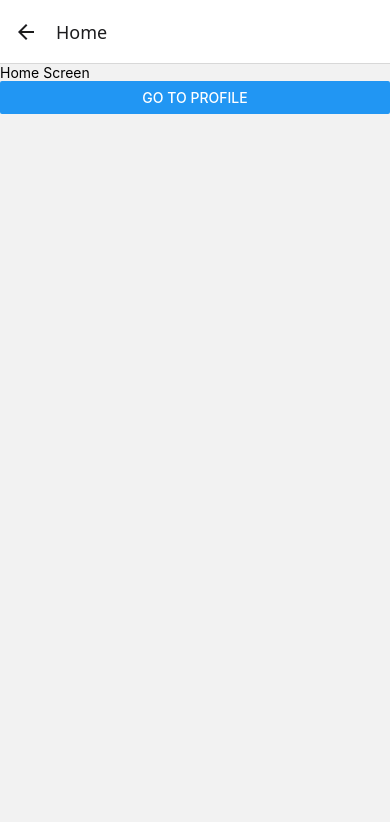
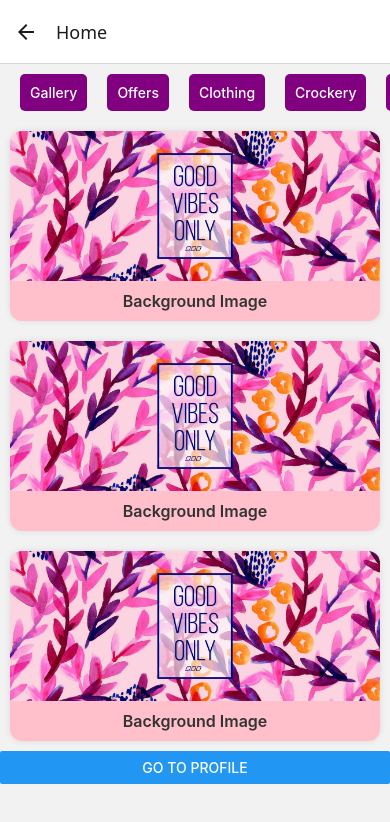
Before and after one commit to AlizaKhan3/React-Native-App, a React Native app: screen /Home in a window 390 px wide. Shown: the top 822 px of the page. Built offline with nearby package versions, Linux system fonts and the light colour scheme.

Commit message:
Added Horizontal scroll in tabs

```diff
--- a/AppNavigation/index.jsx
+++ b/AppNavigation/index.jsx
@@ -24,7 +24,6 @@ const Index = () => {
                 <Stack.Screen name="Profile" component={Profile} />
                 <Stack.Screen name="Dashboard" component={Dashboard} />
                 <Stack.Screen name="Signup" component={Signup} />
-
             </Stack.Navigator>
         </NavigationContainer >
     )
--- /dev/null
+++ b/components/Card.jsx
@@ -0,0 +1,46 @@
+import React from "react";
+import { View, Text, Image, StyleSheet } from "react-native";
+
+const Card = () => {
+  return (
+    <View style={styles.card}>
+      <Image
+        source={require("../assets/bg.jpg")}
+        style={styles.cardImage}
+        resizeMode="cover"
+      />
+      <View style={styles.cardContent}>
+        <Text style={styles.cardTitle}>Background Image</Text>
+      </View>
+    </View>
+  );
+};
+
+export default Card;
+
+const styles = StyleSheet.create({
+  card: {
+    borderRadius: 12,
+    backgroundColor: "pink",
+    shadowColor: "#000",
+    shadowOpacity: 0.1,
+    shadowRadius: 6,
+    elevation: 3, // Android shadow
+    margin: 10,
+    overflow: "hidden",
+  },
+  cardImage: {
+    width: "100%",
+    height: 150,
+  },
+  cardContent: {
+    padding: 10,
+    alignItems: "center",
+    justifyContent: "center",
+  },
+  cardTitle: {
+    fontSize: 16,
+    fontWeight: "600",
+    color: "#333",
+  },
+});
--- a/screens/Dashboard.jsx
+++ b/screens/Dashboard.jsx
@@ -1,54 +1,5 @@
-// import { Text, View } from "react-native"
-// import { createBottomTabNavigator } from '@react-navigation/bottom-tabs';
-// import Home from "./dashboard/Home";
-// import Profile from "./dashboard/Profile";
-// import Settings from "./dashboard/Settings";
-// import Notifications from "./dashboard/Notifications";
-// // import Icon from 'react-native-vector-icons/dist/FontAwesome';
-// import Ionicons from "react-native-vector-icons/Ionicons";
-
-// const Dashboard = () => {
-//     const Tab = createBottomTabNavigator()
-
-//     return (
-//         <Tab.Navigator
-//             screenOptions={{
-//                 tabBarActiveTintColor: "green",
-//                 tabBarInactiveTintColor: "grey",
-//                 tabBarActiveBackgroundColor: "white",
-//                 tabBarInactiveBackgroundColor: "lightgrey",
-//             }}>
-//           <Tab.Screen
-//         name="Home"
-//         component={Home}
-//         options={{
-//           tabBarIcon: ({ color, size }) => (
-//             <Ionicons name="home-outline" size={size} color={color} />
-//           ),
-//         }}
-//       />
-//             <Tab.Screen name="Profile" component={Profile}
-//                options={{
-//                     tabBarIcon: ({ color, size }) => (
-//                         <Ionicons name="person-outline" size={size} color={color} />
-//                     )
-//                     // tabBarIcon: ({ color, size }) => (
-//                     //     <Icon name="home" size={size} color={color} />
-//                     // )
-//                 }}
-//             />
-//             <Tab.Screen name="Notifications" component={Notifications} />
-//             <Tab.Screen name="Settings" component={Settings} />
-//         </Tab.Navigator>
-//     )
-// }
-
-// export default Dashboard;
-
-
 import { createBottomTabNavigator } from "@react-navigation/bottom-tabs";
 import Ionicons from "react-native-vector-icons/Ionicons";
-
 import Home from "./dashboard/Home";
 import Profile from "./dashboard/Profile";
 import Settings from "./dashboard/Settings";
@@ -73,6 +24,7 @@ const Dashboard = () => {
           tabBarIcon: ({ color, size }) => (
             <Ionicons name="home-outline" size={size} color={color} />
           ),
+          headerShown: false
         }}
       />
       <Tab.Screen
--- a/screens/dashboard/Home.jsx
+++ b/screens/dashboard/Home.jsx
@@ -1,7 +1,51 @@
 import { useNavigation } from "@react-navigation/native"
-import { Button, Text, View } from "react-native"
+import { Button, ScrollView, Text, View } from "react-native"
+import Card from "../../components/Card"
 
+
+const CatComponent = ({ catTitle }) => {
+    return(
+        <View style={{paddingHorizontal: 10, paddingVertical:10, borderRadius:5, backgroundColor:"purple", marginLeft:20 }}>
+            <Text style={{color:"white", fontWeight:"500"}}>{catTitle}</Text>
+        </View>
+    )
+
+}
 const Home = () => {
+    const categories = [
+        {
+            id: 1,
+            name: "Gallery"
+        },
+        {
+            id: 2,
+            name: "Offers"
+        },
+        {
+            id: 3,
+            name: "Clothing"
+        },
+        {
+            id: 4,
+            name: "Crockery"
+        },
+        {
+            id: 5,
+            name: "Toys"
+        },
+        {
+            id: 6,
+            name: "Decoration"
+        },
+        {
+            id: 7,
+            name: "Makeup"
+        },
+        {
+            id: 8,
+            name: "Regular"
+        },
+    ]
     const navigation = useNavigation();
 
     const onPressHandle = () => {
@@ -10,11 +54,21 @@ const Home = () => {
     // const onPressDashboard= () => {
     //       navigation.navigate('Dashboard')
     // }
-    return(
+    return (
         <View>
-            <Text>Home Screen</Text>
-            {/* <Button title="Go to Dashboard" onPress={onPressDashboard}/> */}
-            <Button title="Go to Profile" onPress={onPressHandle}/>
+            <ScrollView horizontal={true} style={{marginVertical:10}}>{
+                categories.map((category) => {
+                    return <CatComponent catTitle={category.name} key={category.id}/>
+                })
+            }
+            </ScrollView>
+            <ScrollView>
+                <Card />
+                <Card />
+                <Card />
+                {/* <Button title="Go to Dashboard" onPress={onPressDashboard}/> */}
+                <Button title="Go to Profile" onPress={onPressHandle} />
+            </ScrollView>
         </View>
     )
 }
```
Also changed, not shown: assets/bg.jpg (added).
